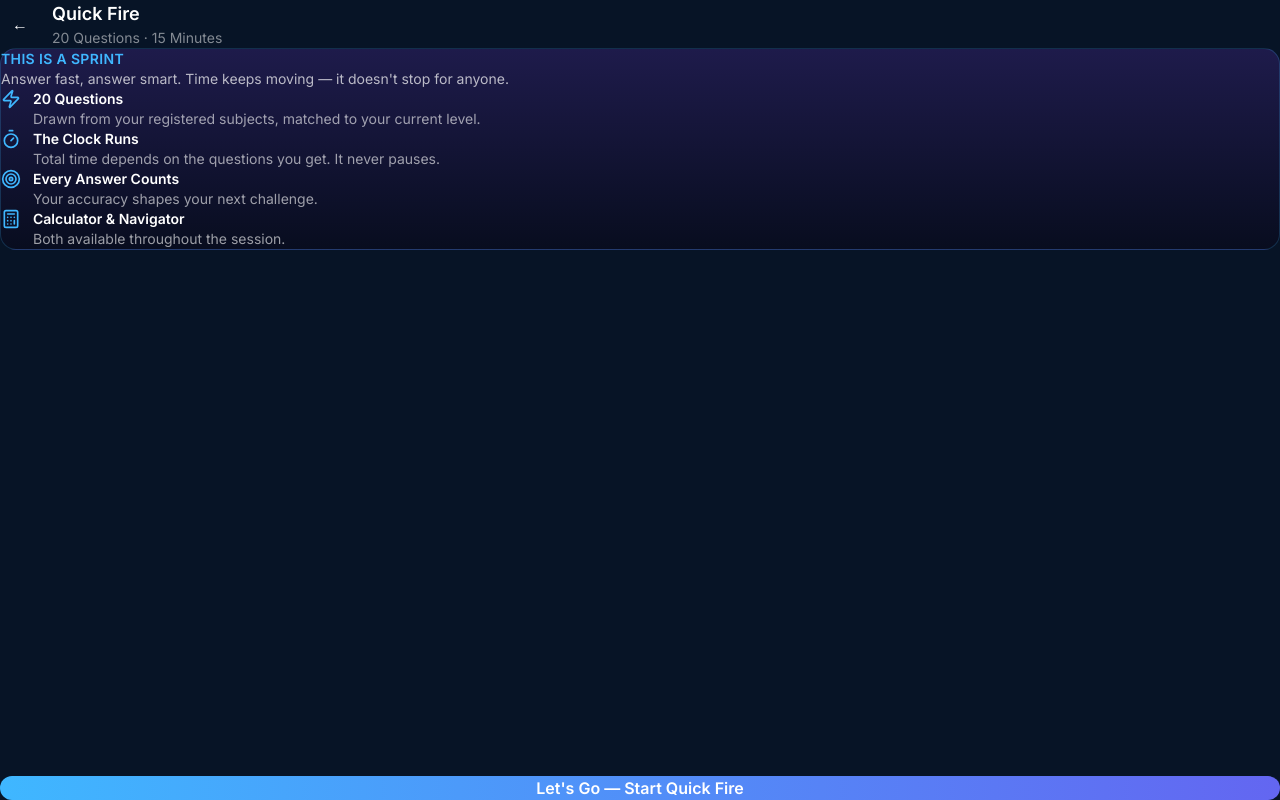
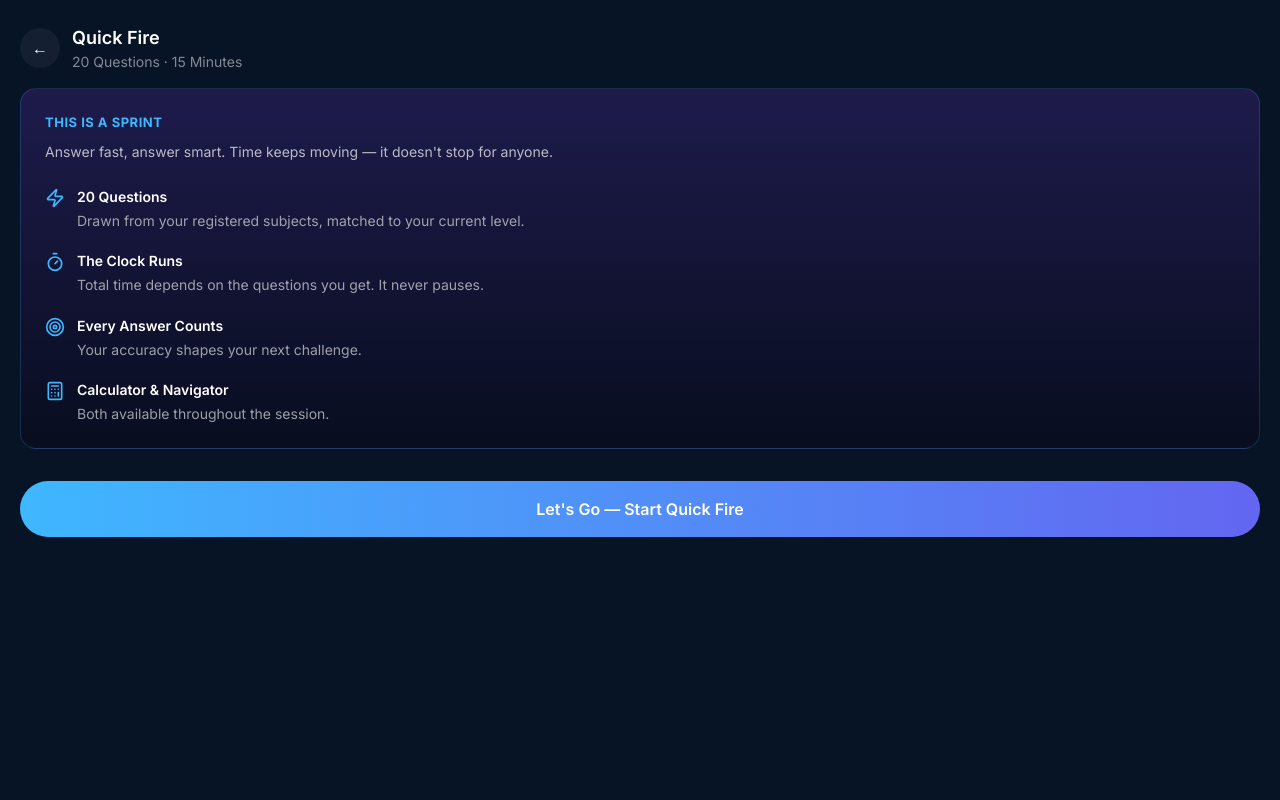
Before and after one commit to examforge99/examlogic, a Next.js app: page /quick-fire in a window 1280 px wide. Built offline with nearby package versions, Linux system fonts and the light colour scheme.

Commit message:
Refactor Quick Fire page styles and structure

```diff
--- a/src/app/quick-fire/page.tsx
+++ b/src/app/quick-fire/page.tsx
@@ -35,53 +35,66 @@ export default function QuickFirePreflight() {
   }
 
   return (
-    <div className="min-h-screen bg-[#071426] text-white flex flex-col">
-      <header className="flex items-center gap-3 px-5 pt-6 pb-4">
+    <div style={{ minHeight: "100vh", backgroundColor: "#071426", color: "#fff" }}>
+      <div style={{ display: "flex", alignItems: "center", gap: 12, padding: "24px 20px 16px" }}>
         <button
           onClick={() => router.back()}
-          className="w-10 h-10 rounded-full bg-white/5 flex items-center justify-center"
+          style={{
+            width: 40,
+            height: 40,
+            borderRadius: "9999px",
+            background: "rgba(255,255,255,0.05)",
+            display: "flex",
+            alignItems: "center",
+            justifyContent: "center",
+            border: "none",
+            color: "#fff",
+          }}
         >
           ←
         </button>
         <div>
-          <h1 className="text-lg font-semibold">Quick Fire</h1>
-          <p className="text-sm text-white/50">20 Questions · 15 Minutes</p>
+          <h1 style={{ fontSize: 18, fontWeight: 600, margin: 0 }}>Quick Fire</h1>
+          <p style={{ fontSize: 14, color: "rgba(255,255,255,0.5)", margin: 0 }}>
+            20 Questions · 15 Minutes
+          </p>
         </div>
-      </header>
+      </div>
 
-      <main className="flex-1 px-5">
+      <div style={{ padding: "0 20px" }}>
         <div
-          className="rounded-2xl p-6 border"
           style={{
+            borderRadius: 16,
+            padding: 24,
+            border: "1px solid rgba(63,183,255,0.2)",
             background: "linear-gradient(180deg, #1E1B4B 0%, #080D1F 100%)",
-            borderColor: "#3FB7FF33",
           }}
         >
-          <p className="text-sm font-semibold tracking-wide text-[#3FB7FF] mb-1">
+          <p style={{ fontSize: 13, fontWeight: 700, letterSpacing: 0.5, color: "#3FB7FF", margin: "0 0 8px" }}>
             THIS IS A SPRINT
           </p>
-          <p className="text-white/70 text-sm mb-6">
+          <p style={{ fontSize: 14, color: "rgba(255,255,255,0.7)", margin: "0 0 24px", lineHeight: 1.5 }}>
             Answer fast, answer smart. Time keeps moving — it doesn't stop for anyone.
           </p>
 
-          <div className="space-y-4">
+          <div style={{ display: "flex", flexDirection: "column", gap: 20 }}>
             <Rule
-              icon={<Zap size={20} className="text-[#3FB7FF]" />}
+              icon={<Zap size={20} color="#3FB7FF" />}
               title="20 Questions"
               description="Drawn from your registered subjects, matched to your current level."
             />
             <Rule
-              icon={<Timer size={20} className="text-[#3FB7FF]" />}
+              icon={<Timer size={20} color="#3FB7FF" />}
               title="The Clock Runs"
               description="Total time depends on the questions you get. It never pauses."
             />
             <Rule
-              icon={<Target size={20} className="text-[#3FB7FF]" />}
+              icon={<Target size={20} color="#3FB7FF" />}
               title="Every Answer Counts"
               description="Your accuracy shapes your next challenge."
             />
             <Rule
-              icon={<Calculator size={20} className="text-[#3FB7FF]" />}
+              icon={<Calculator size={20} color="#3FB7FF" />}
               title="Calculator & Navigator"
               description="Both available throughout the session."
             />
@@ -89,22 +102,31 @@ export default function QuickFirePreflight() {
         </div>
 
         {error && (
-          <p className="text-sm text-red-400 mt-4 text-center">{error}</p>
+          <p style={{ fontSize: 14, color: "#f87171", marginTop: 16, textAlign: "center" }}>
+            {error}
+          </p>
         )}
-      </main>
+      </div>
 
-      <footer className="px-5 pb-8 pt-4">
+      <div style={{ padding: "32px 20px" }}>
         <button
           onClick={handleStart}
           disabled={loading}
-          className="w-full py-4 rounded-full font-semibold text-white disabled:opacity-60"
           style={{
+            width: "100%",
+            padding: "16px 0",
+            borderRadius: "9999px",
+            fontWeight: 600,
+            fontSize: 16,
+            color: "#fff",
+            border: "none",
             background: "linear-gradient(90deg, #3FB7FF 0%, #6366F1 100%)",
+            opacity: loading ? 0.6 : 1,
           }}
         >
           {loading ? "Starting..." : "Let's Go — Start Quick Fire"}
         </button>
-      </footer>
+      </div>
     </div>
   );
 }
@@ -119,11 +141,13 @@ function Rule({
   description: string;
 }) {
   return (
-    <div className="flex gap-3">
-      <span className="mt-0.5">{icon}</span>
+    <div style={{ display: "flex", gap: 12, alignItems: "flex-start" }}>
+      <span style={{ marginTop: 2 }}>{icon}</span>
       <div>
-        <p className="font-semibold text-sm text-white">{title}</p>
-        <p className="text-sm text-white/60">{description}</p>
+        <p style={{ fontWeight: 600, fontSize: 14, margin: "0 0 4px", color: "#fff" }}>{title}</p>
+        <p style={{ fontSize: 14, color: "rgba(255,255,255,0.6)", margin: 0, lineHeight: 1.4 }}>
+          {description}
+        </p>
       </div>
     </div>
   );
```
